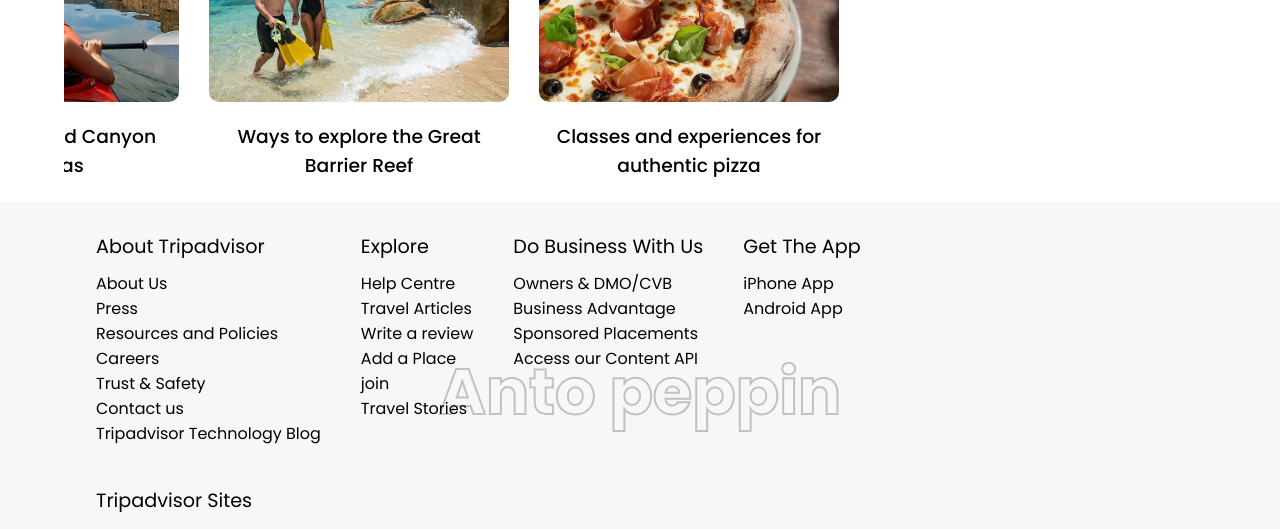
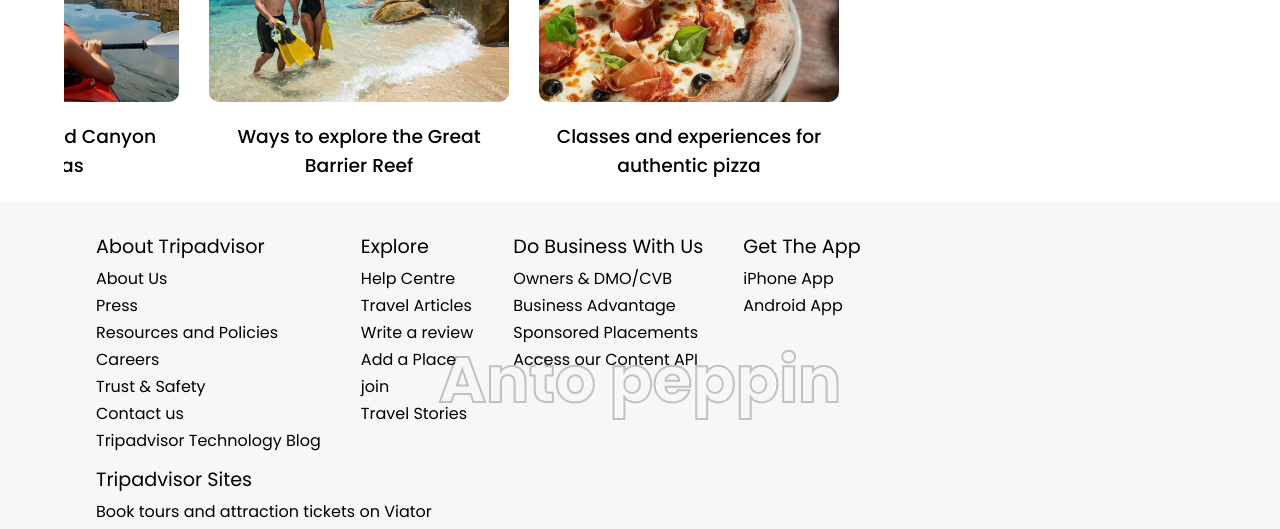
Before and after one commit to Anto-peppin/Tripadvisor, a plain HTML site: page index.html in a window 1280 px wide. Shown: the part 5516-6045 px from the top of the page. Drawn offline with Linux system fonts and the light colour scheme.

Commit message:
adjust the footer margin

```diff
--- a/style.css
+++ b/style.css
@@ -777,13 +777,13 @@ footer {
 }
 .footertop {
   display: flex;
-  gap: 40px;
+  gap: 10px 40px;
   flex-wrap: wrap;
   margin-bottom: 20px;
   position: relative;
 }
 .footertopconteiner h5 {
-  margin-bottom: 10px;
+  margin-bottom: 5px;
   cursor: pointer;
   font-size: larger;
   font-weight: 400;
@@ -794,10 +794,11 @@ footer {
   cursor: pointer;
   position: relative;
   z-index: 2;
+    margin-bottom: 2px;
 }
 .footertopconteiner p:hover {
   text-decoration: underline;
-  margin-bottom: 5px;
+
 }
 footer h1 {
   position: absolute;
```
